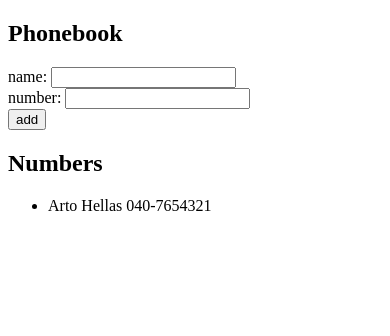
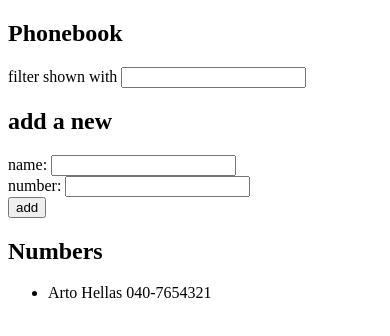
Before and after one commit to irekf/fullstackopen, a React (Vite) app in the folder part2/phonebook/: page / in a window 390 px wide. Shown: the top 336 px of the page. Built offline with nearby package versions, Linux system fonts and the light colour scheme.

Commit message:
2.9*: The Phonebook Step4

```diff
--- a/part2/phonebook/src/App.jsx
+++ b/part2/phonebook/src/App.jsx
@@ -10,6 +10,7 @@ const App = () => {
     ])
     const [newName, setNewName] = useState('')
     const [newNumber, setNewNumber] = useState('')
+    const [prefix, setPrefix] = useState('')
 
     const addNumber = (event) => {
         event.preventDefault()
@@ -33,6 +34,8 @@ const App = () => {
     return (
         <div>
             <h2>Phonebook</h2>
+            <div>filter shown with <input value={prefix} onChange={(e) => setPrefix(e.target.value)}/></div>
+            <h2>add a new</h2>
             <form onSubmit={addNumber}>
                 <div>
                     name: <input value={newName} onChange={(e) => setNewName(e.target.value)}/>
@@ -46,9 +49,9 @@ const App = () => {
             </form>
             <h2>Numbers</h2>
             <ul>
-                {persons.map((person) =>
-                    <li key={person.id}>{person.name} {person.number}</li>
-                )}
+                {persons.filter((person) => person.name.toLowerCase().startsWith(prefix.toLowerCase()))
+                    .map((person) => <li key={person.id}>{person.name} {person.number}</li>
+                    )}
             </ul>
         </div>
     )
```
